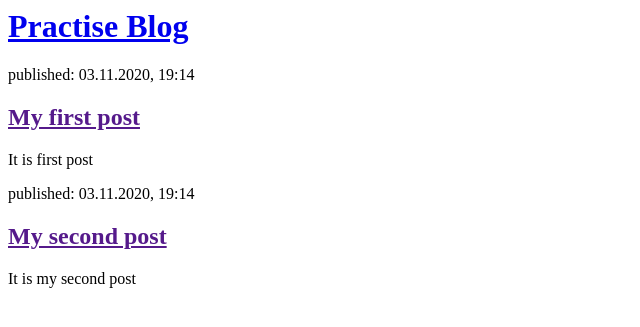
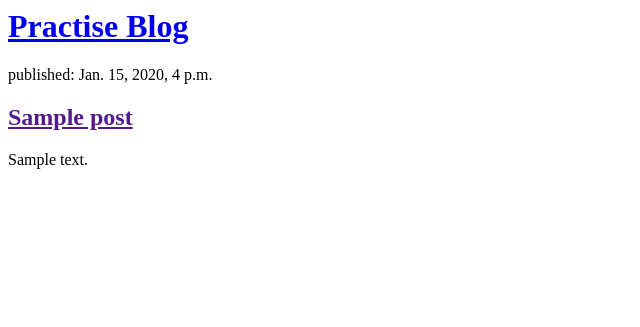
Before and after one commit to bakytseitbekova/my-first-blog2, a Django app: page / in a window 1280 px wide. Shown: the top 327 px of the page, without its empty margins (0-640 px from the left). Run offline with Django 3.2, Linux system fonts and the light colour scheme; tables that the repository leaves empty hold one stand-in row (values such as "Sample post").

Commit message:
Modified templates to display posts from database.

```diff
--- a/blog/templates/blog/post_list.html
+++ b/blog/templates/blog/post_list.html
@@ -7,16 +7,12 @@
             <h1><a href="/">Practise Blog</a></h1>
         </div>
 
-        <div>
-            <p>published: 03.11.2020, 19:14</p>
-            <h2><a href="">My first post</a></h2>
-            <p>It is first post</p>
-        </div>
-
-        <div>
-            <p>published: 03.11.2020, 19:14 </p>
-            <h2><a href="">My second post</a></h2>
-            <p>It is my second post</p>
-        </div>
+        {% for post in posts %}
+            <div>
+               <p>published: {{ post.published_date }}</p>
+               <h2><a href="">{{ post.title }}</a></h2>
+               <p>{{ post.text|linebreaksbr }}</p>
+            </div>
+        {% endfor %}
     </body>
 </html>
--- a/blog/views.py
+++ b/blog/views.py
@@ -1,5 +1,8 @@
 from django.shortcuts import render
+from django.utils import timezone
+from .models import Post
 def post_list(request):
-    return render(request, 'blog/post_list.html', {})
+    posts=Post.objects.filter(published_date__lte=timezone.now()).order_by('published_date')
+    return render(request, 'blog/post_list.html', {'posts': posts})
 
 # Create your views here.
```
